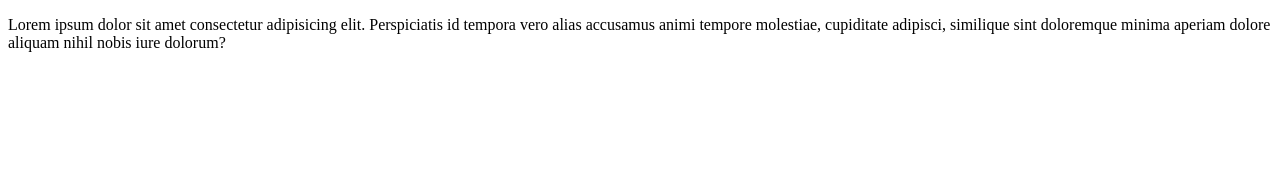
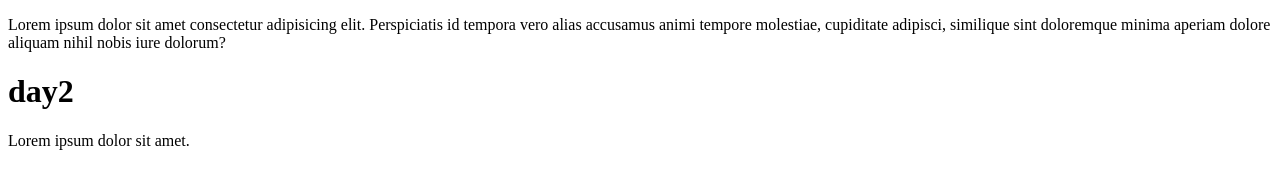
Before and after one commit to trevorwaigwa254/git, a plain HTML site: page index.html in a window 1280 px wide. Drawn offline with Linux system fonts and the light colour scheme.

Commit message:
added new paragraph

```diff
--- a/index.html
+++ b/index.html
@@ -7,6 +7,9 @@
     <title>GIT</title>
 </head>
 <body>
-    <p>Lorem ipsum dolor sit amet consectetur adipisicing elit. Perspiciatis id tempora vero alias accusamus animi tempore molestiae, cupiditate adipisci, similique sint doloremque minima aperiam dolore aliquam nihil nobis iure dolorum?</p>
+       <p>Lorem ipsum dolor sit amet consectetur adipisicing elit. Perspiciatis id tempora vero alias accusamus animi tempore molestiae, cupiditate adipisci, similique sint doloremque minima aperiam dolore aliquam nihil nobis iure dolorum?</p>
+
+       <h1>day2</h1>
+       <p>Lorem ipsum dolor sit amet.</p>
 </body>
 </html>
```
